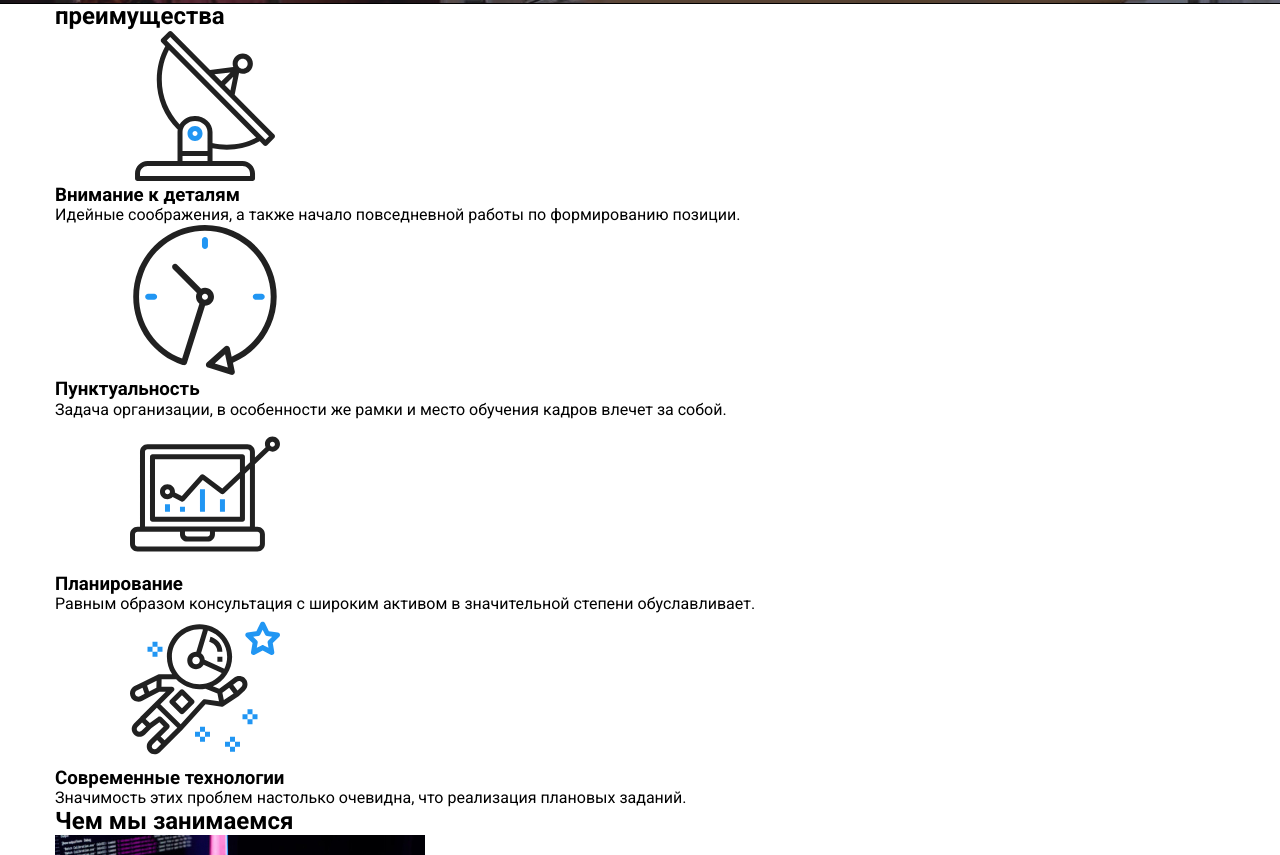
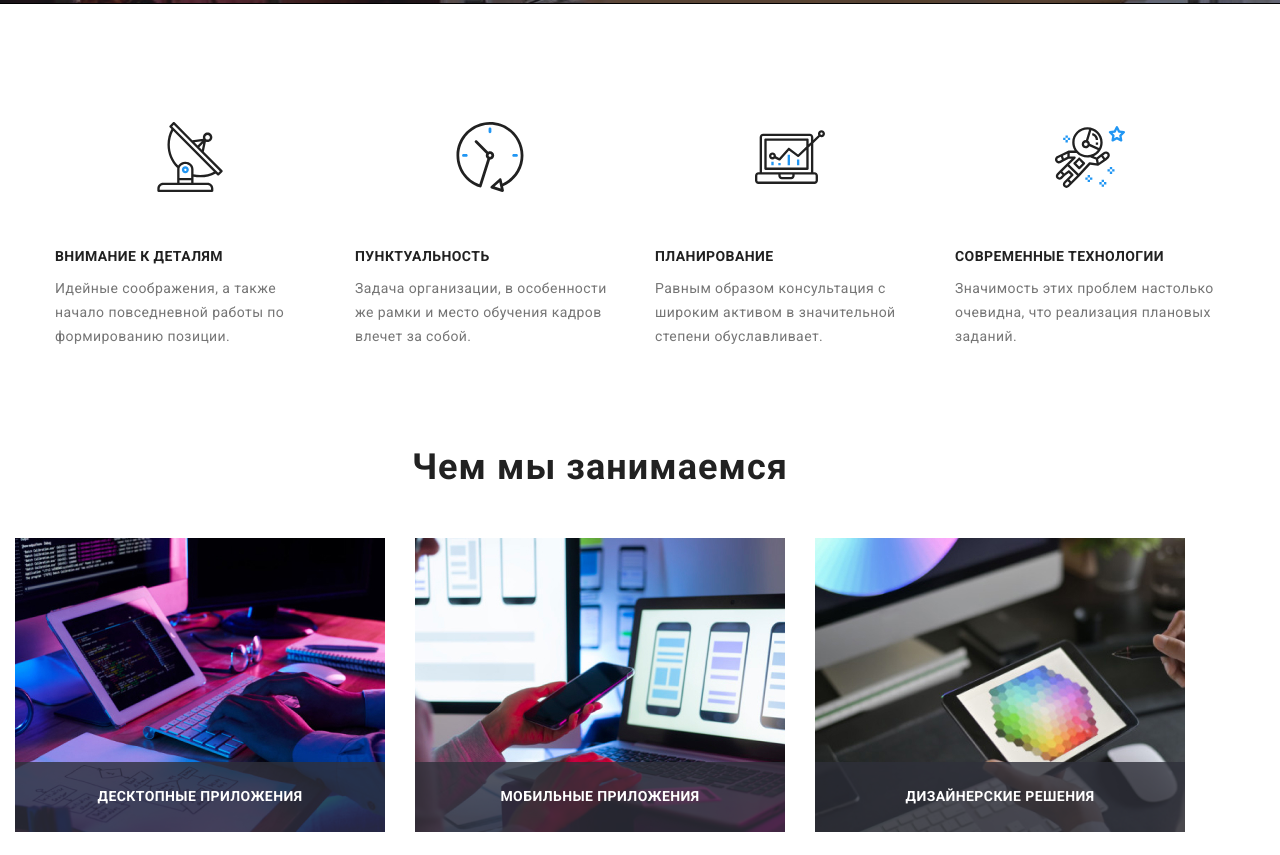
Before and after one commit to Hrytsai-Maksym/goit-markup-hw-07, a plain HTML site: page index.html in a window 1280 px wide. Shown: the part 745-1600 px from the top of the page. Drawn offline with Linux system fonts and the light colour scheme.

Commit message:
секция занятий
секция чем мы занимаемся сделана
надписи сеуции сделвны

```diff
--- a/index.html
+++ b/index.html
@@ -187,9 +187,9 @@
                   <use href="./image/symbol-defs-best.svg#icon-antenna" ></use>
                 </svg>
               </div>
-              <h3 class="section-advantages__card title">Внимание к деталям</h3>
+              <h3 class="section-advantages__card-title">Внимание к деталям</h3>
               <!-- class="title" -->
-              <p class="section-advantages__card-title">
+              <p class="section-advantages__card-text">
                 <!-- class="benefits-clarification" -->
                 Идейные соображения, а также начало повседневной работы по
                 формированию позиции.
@@ -204,9 +204,9 @@
                   <use href="./image/symbol-defs-best.svg#icon-clock" ></use>
                 </svg>
               </div>
-              <h3 class="section-advantages__card title">Пунктуальность</h3>
+              <h3 class="section-advantages__card-title">Пунктуальность</h3>
               <!-- class="title" -->
-              <p class="section-advantages__card-title">
+              <p class="section-advantages__card-text">
                <!-- class="benefits-clarification> -->
                 Задача организации, в особенности же рамки и место обучения
                 кадров влечет за собой.
@@ -221,9 +221,9 @@
                   <use href="./image/symbol-defs-best.svg#icon-diagram" ></use>
                 </svg>
               </div>
-              <h3 class="section-advantages__card title">Планирование</h3>
+              <h3 class="section-advantages__card-title">Планирование</h3>
                <!-- class="title" -->
-              <p class="section-advantages__card-title">
+              <p class="section-advantages__card-text">
                 <!-- class="benefits-clarification" -->
                 Равным образом консультация с широким активом в значительной
                 степени обуславливает.
@@ -238,9 +238,9 @@
                   <use class="image-top" href="./image/symbol-defs-best.svg#icon-astronaut" ></use>
                 </svg>
               </div>
-              <h3 class="section-advantages__card title">Современные технологии</h3>
+              <h3 class="section-advantages__card-title">Современные технологии</h3>
                <!-- class="title" -->
-              <p class="section-advantages__card-title">
+              <p class="section-advantages__card-text">
                 <!-- class="benefits-clarification" -->
                 Значимость этих проблем настолько очевидна, что реализация
                 плановых заданий.
--- /dev/null
+++ b/sass/index-styles/_lettering-on-pictures.scss
@@ -0,0 +1,33 @@
+.section-our-work__item{
+    position: relative;
+    }
+
+.section-our-work__div{
+    position: relative;
+    }
+
+.section-our-work-card-design__text{
+    display: flex;
+    justify-content: center;
+    align-items: center;
+    font-weight: 700;
+    font-size: 14px;
+    line-height: 1.14;
+    text-align: center;
+    letter-spacing: 0.03em;
+    text-transform: uppercase;
+    color: #FFFFFF;
+    left: 0;
+    bottom: 0;
+    padding: 27px;
+    }
+
+.section-our-work__card-design{
+    position: absolute;
+    display: block;
+    bottom: 0;
+    left: 0;
+    background-color: rgba(47, 48, 58, 0.8);
+    width: 370px;
+    height: 70px;
+    }
--- a/sass/index-styles/_section-advantages.scss
+++ b/sass/index-styles/_section-advantages.scss
@@ -0,0 +1,75 @@
+.section-advantages__hide {
+    display: none;
+    }
+
+.section-advantages {
+    background: #ffffff;
+    padding-top: 94px;
+    padding-bottom: 94px;
+    margin: 0px;
+    }
+
+.section-advantages__list{
+    display: flex;
+    margin-left: auto;
+    margin-right: auto;
+    /* margin: 0px; */
+    padding: 0px;
+    flex-wrap: nowrap;
+    }
+
+.section-advantages__item{
+    margin-right: 30px;
+
+    & :last-child{
+        margin-right: 0px;
+    }
+    }
+
+.section-advantages__div{
+    display: flex;
+    justify-content: center;
+    align-items: center;
+    width: 270px;
+    height: 120px;
+    background-color:var(--backgroun-color-images) ;
+    border-radius: 4px;
+    }
+
+.section-advantages__svg{
+    display: flex;
+    width: 70px;
+    height: 70px;
+    margin: 0px;
+    }
+
+.section-advantages__card-title {
+    padding-top: 30px;
+    font-weight: 700;
+    font-size: 14px;
+    line-height: 1.42;
+    letter-spacing: 0.03em;
+    text-transform: uppercase;
+    color: #212121;
+    color: $prymery-text-color;
+    margin-top: 0;
+    margin-bottom: 10px;
+    }
+
+.section-advantages__card-text{
+    color: #757575;
+    margin-right: 30px;
+    width: 270px;
+    height: 75px;
+
+    font-size: 14px;
+    line-height: 1.71;
+    /* or 171% */
+    letter-spacing: 0.03em;
+    color: #757575;
+    }
+
+p {
+    margin-bottom: 0;
+    margin-top: 0;
+    }
--- a/sass/index-styles/_section-our-work.scss
+++ b/sass/index-styles/_section-our-work.scss
@@ -0,0 +1,42 @@
+.section-our-work{
+    margin: 0px;
+    padding-bottom: 94px;
+}
+
+.section-our-work__list{
+    display: flex;
+    margin-left: auto;
+    margin-right: auto;
+  /* padding: 0px; */
+    margin: 0px;
+    padding: 0px;
+
+    & .section-our-work__item{
+        margin-right: 30px;
+    display: block;
+    }
+    & :last-child{
+        margin-right: 0px;
+    }
+    }
+
+.section-our-work__item{
+    margin-right: 30px;
+    display: block;
+    }
+
+.section-our-work__item :last-child{
+    margin: 0px;
+    }
+
+.section-our-work__title{
+       margin-top: 0;
+    margin-bottom: 50;
+    font-weight: 700;
+    font-size: 36px;
+    line-height: 1.17;
+    text-align: center;
+    letter-spacing: 0.03em;
+    color: #212121;
+    margin-bottom: 50px;
+    }
--- a/sass/main.scss
+++ b/sass/main.scss
@@ -10,4 +10,4 @@
 @import "./index-styles/section-our-team";
 @import "./index-styles/section-our-work";
 @import "./index-styles/section-regular-customers";
-@import "./index-styles/modal-window";
+@import "./index-styles/lettering-on-pictures";
```
Also changed, not shown: css/main.css, css/main.min.css, 2 other files.
